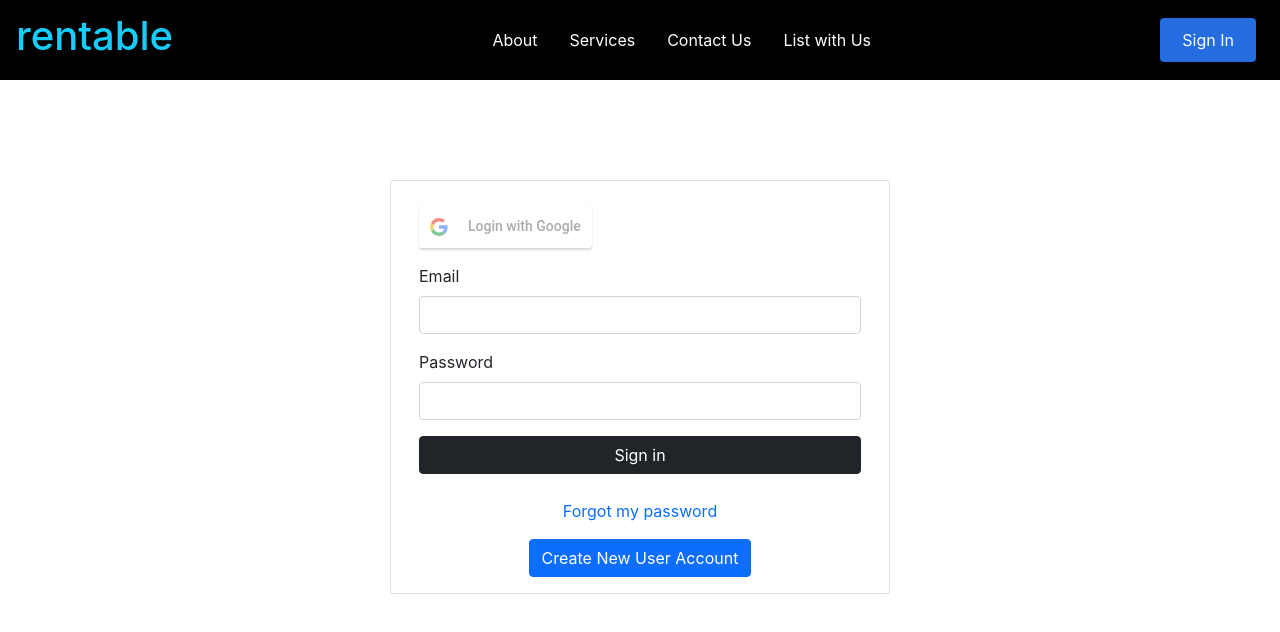
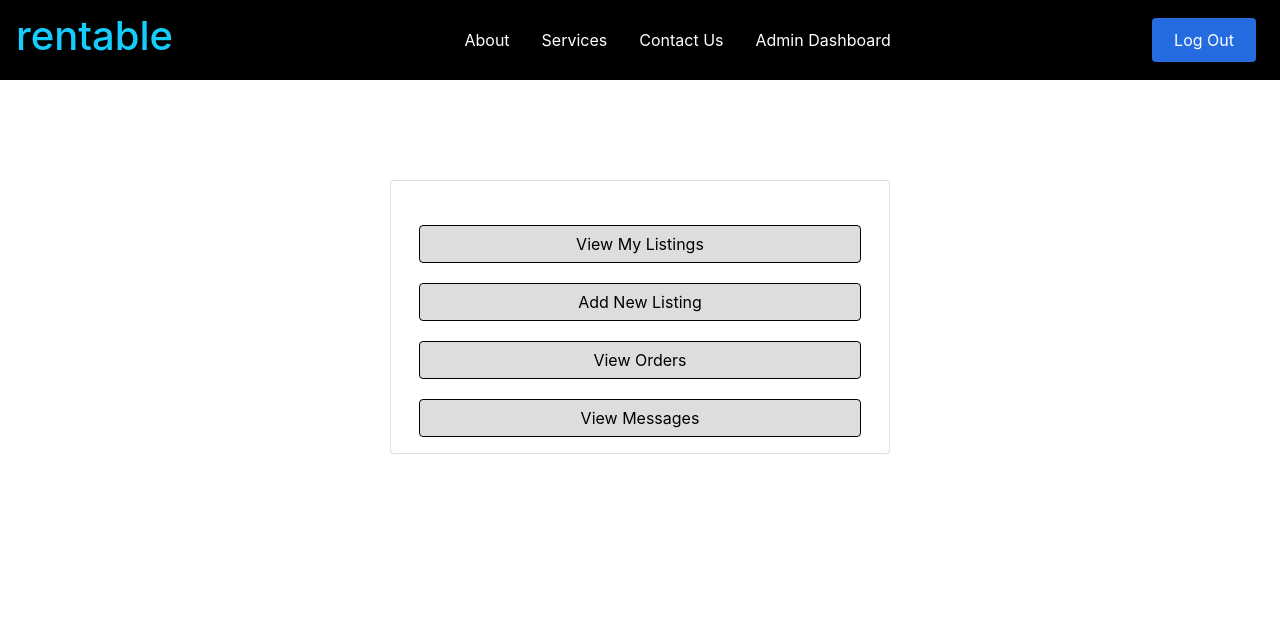
Before and after one commit to niravraje/Rentable, a React (Create React App) app in the folder frontend/rentable-client/: page /owner-dashboard in a window 1280 px wide. Before the commit this address led to /signin. Shown: the top 632 px of the page. Built offline with nearby package versions, Linux system fonts and the light colour scheme; sample sign-in values are in the browser's storage.

Commit message:
Updated central menu component, fixed bug in authentication by leveraging session storage

```diff
--- a/frontend/rentable-client/src/App.js
+++ b/frontend/rentable-client/src/App.js
@@ -12,13 +12,20 @@ import OwnerSignUp from "./pages/ownerSignUp";
 import OwnerDashboard from "./pages/ownerDashboard";
 import OwnerAddNewListing from "./pages/ownerAddNewListing";
 import RenterAccount from "./pages/renterAccount";
+import RenterDashboard from "./pages/renterDashboard";
 import ForgotPassword from "./pages/forgotPassword";
 import ProtectedRoute from "./components/ProtectedRoute";
 import AdminDashboard from "./pages/adminDashboard";
 
 function App() {
-  const [loginStatus, setLoginStatus] = useState(false);
-  const [userType, setUserType] = useState("renter");
+  const [loginStatus, setLoginStatus] = useState(
+    sessionStorage.getItem("token") ? true : false
+  );
+  const [userType, setUserType] = useState(
+    sessionStorage.getItem("user_type")
+      ? sessionStorage.getItem("user_type")
+      : ""
+  );
 
   const handleLogin = () => {
     setLoginStatus(true);
@@ -30,6 +37,7 @@ function App() {
 
   const handleUserType = (userTypeValue) => {
     setUserType(userTypeValue);
+    sessionStorage.setItem("user_type", userTypeValue);
   };
 
   return (
@@ -44,7 +52,6 @@ function App() {
         <Route path="/about" exact component={About} />
         <Route path="/services" exact component={Services} />
         <Route path="/contact-us" exact component={ContactUs} />
-
         <Route
           exact
           path="/signin"
@@ -71,7 +78,6 @@ function App() {
             />
           )}
         />
-
         <Route
           exact
           path="/owner-signin"
@@ -105,6 +111,13 @@ function App() {
           userType={userType}
           component={RenterAccount}
         />
+        <ProtectedRoute
+          exact
+          path="/renter-dashboard"
+          loginStatus={loginStatus}
+          userType={userType}
+          component={RenterDashboard}
+        />
 
         <ProtectedRoute
           exact
@@ -113,7 +126,6 @@ function App() {
           userType={userType}
           component={OwnerDashboard}
         />
-
         <ProtectedRoute
           exact
           path="/admin-dashboard"
--- a/frontend/rentable-client/src/components/Navbar/index.js
+++ b/frontend/rentable-client/src/components/Navbar/index.js
@@ -21,7 +21,10 @@ const Navbar = (props) => {
           <NavLink to="/about">About</NavLink>
           <NavLink to="/services">Services</NavLink>
           <NavLink to="/contact-us">Contact Us</NavLink>
-          <NavLink to="/owner-signin">List with Us</NavLink>
+
+          {!props.loginStatus ? (
+            <NavLink to="/owner-signin">List with Us</NavLink>
+          ) : null}
 
           {/* <NavLink to="/signup">Sign Up</NavLink> */}
           {props.loginStatus && props.userType == "renter" ? (
--- a/frontend/rentable-client/src/pages/adminDashboard.js
+++ b/frontend/rentable-client/src/pages/adminDashboard.js
@@ -22,7 +22,7 @@ const AdminDashboard = () => {
             View Complaints
           </button>
           <button type="submit" className="btn btn-primary w-100 menu-buttons">
-            Approve Items
+            Issue Refund
           </button>
         </form>
       </div>
--- a/frontend/rentable-client/src/pages/ownerDashboard.js
+++ b/frontend/rentable-client/src/pages/ownerDashboard.js
@@ -4,15 +4,47 @@ import OwnerDashboardList from "../components/OwnerDashboardList";
 const OwnerDashboard = () => {
   return (
     <div
-      style={{
-        display: "flex",
-        justifyContent: "center",
-        alignItems: "center",
-        height: "90vh",
-      }}
+      className="card container mt-S"
+      style={{ marginTop: "100px", width: "500px" }}
     >
-      <OwnerDashboardList></OwnerDashboardList>
+      <div className="card-body">
+        <h1 className="card-title"></h1>
+        <form>
+          <div>
+            <button
+              type="submit"
+              className="btn btn-primary w-100 menu-buttons"
+            >
+              View My Listings
+            </button>
+          </div>
+          <button
+            type="submit"
+            className="btn btn-primary w-100 menu-buttons"
+            href="/add-new-listing"
+          >
+            Add New Listing
+          </button>
+          <button type="submit" className="btn btn-primary w-100 menu-buttons">
+            View Orders
+          </button>
+          <button type="submit" className="btn btn-primary w-100 menu-buttons">
+            View Messages
+          </button>
+        </form>
+      </div>
     </div>
+
+    // <div
+    //   style={{
+    //     display: "flex",
+    //     justifyContent: "center",
+    //     alignItems: "center",
+    //     height: "90vh",
+    //   }}
+    // >
+    //   <OwnerDashboardList></OwnerDashboardList>
+    // </div>
   );
 };
 
--- a/frontend/rentable-client/src/pages/ownerSignIn.js
+++ b/frontend/rentable-client/src/pages/ownerSignIn.js
@@ -1,7 +1,7 @@
 import React, { useState } from "react";
 // import { BrowserRouter as Router, Switch, Route} from "react-router-dom"
 import GoogleLogin from "react-google-login";
-import { Link } from "react-router-dom";
+import { Link, Redirect } from "react-router-dom";
 
 const responseGoogle = (response) => {
   console.log(response);
@@ -20,13 +20,23 @@ const OwnerSignIn = (props) => {
     setIsLoading(true);
     props.handleUserType("owner");
     console.log("User type: " + props.userType);
+    let userTypeLocal = props.userType;
+
+    if (email === "admin@rentable.com") {
+      props.handleUserType("admin");
+      userTypeLocal = "admin";
+    } else {
+      props.handleUserType("owner");
+      userTypeLocal = "owner";
+    }
+
     const requestOptions = {
       method: "POST",
       headers: { "Content-Type": "application/json" },
       body: JSON.stringify({
         email: email,
         login_type: loginType,
-        user_type: "owner",
+        user_type: userTypeLocal,
         password: password,
       }),
     };
@@ -42,6 +52,7 @@ const OwnerSignIn = (props) => {
 
       if (res.status == "401") {
         setError("Unauthorized. Invalid username or password.");
+        setIsLoading(false);
         return;
       }
 
@@ -73,11 +84,13 @@ const OwnerSignIn = (props) => {
     >
       {props.loginStatus ? (
         <>
-          {console.log({ email })}
-          <h1>Welcome to Rentable, {email}!</h1>
-          {/* <button onClick={() => props.handleLogout()} className="btn btn-dark">
-            Logout
-          </button> */}
+          {console.log("Email ID of user logged in: " + email)}
+          {console.log("User type of user logged in: " + props.userType)}
+          {props.userType === "admin" ? (
+            <Redirect to="/admin-dashboard" />
+          ) : (
+            <Redirect to="/owner-dashboard" />
+          )}
         </>
       ) : (
         <div className="card-body">
--- a/frontend/rentable-client/src/pages/renterAccount.js
+++ b/frontend/rentable-client/src/pages/renterAccount.js
@@ -10,7 +10,7 @@ const RenterAccount = () => {
         height: "90vh",
       }}
     >
-      <h1>Welcome, Renter!</h1>
+      <h1>Renter Account Page</h1>
     </div>
   );
 };
--- /dev/null
+++ b/frontend/rentable-client/src/pages/renterDashboard.js
@@ -0,0 +1,12 @@
+import React from "react";
+import Home from "./home";
+
+const RenterDashboard = () => {
+  return (
+    <>
+      <Home></Home>
+    </>
+  );
+};
+
+export default RenterDashboard;
--- a/frontend/rentable-client/src/pages/signin.js
+++ b/frontend/rentable-client/src/pages/signin.js
@@ -32,8 +32,6 @@ const Signin = (props) => {
     e.preventDefault();
     setIsLoading(true);
     let userTypeLocal = props.userType;
-
-    console.log("User type: " + props.userType);
 
     if (email === "admin@rentable.com") {
       props.handleUserType("admin");
@@ -103,7 +101,7 @@ const Signin = (props) => {
           {props.userType === "admin" ? (
             <Redirect to="/admin-dashboard" />
           ) : (
-            <Redirect to="/renter-account" />
+            <Redirect to="/renter-dashboard" />
           )}
         </>
       ) : (
--- a/frontend/rentable-client/src/style/centralMenu.css
+++ b/frontend/rentable-client/src/style/centralMenu.css
@@ -1,3 +1,13 @@
 .menu-buttons {
-  margin: 10px;
+  /* margin: 10px; */
+  margin-top: 20px;
+  background-color: rgb(221, 221, 221);
+  border-color: black;
+  color: black;
+  /* font-weight: bold; */
 }
+
+.menu-buttons:hover {
+  background-color: darkgray;
+  color: black;
+}
```
